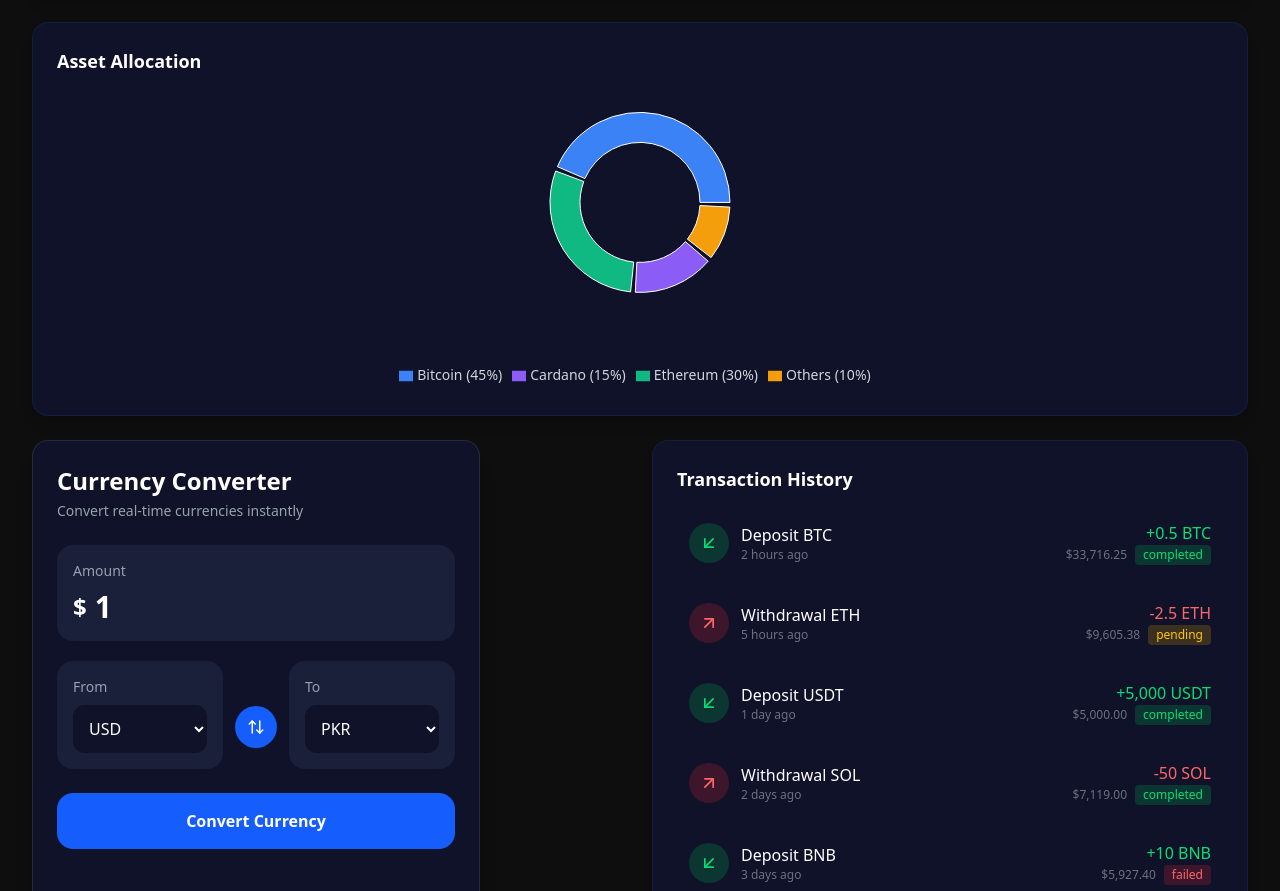
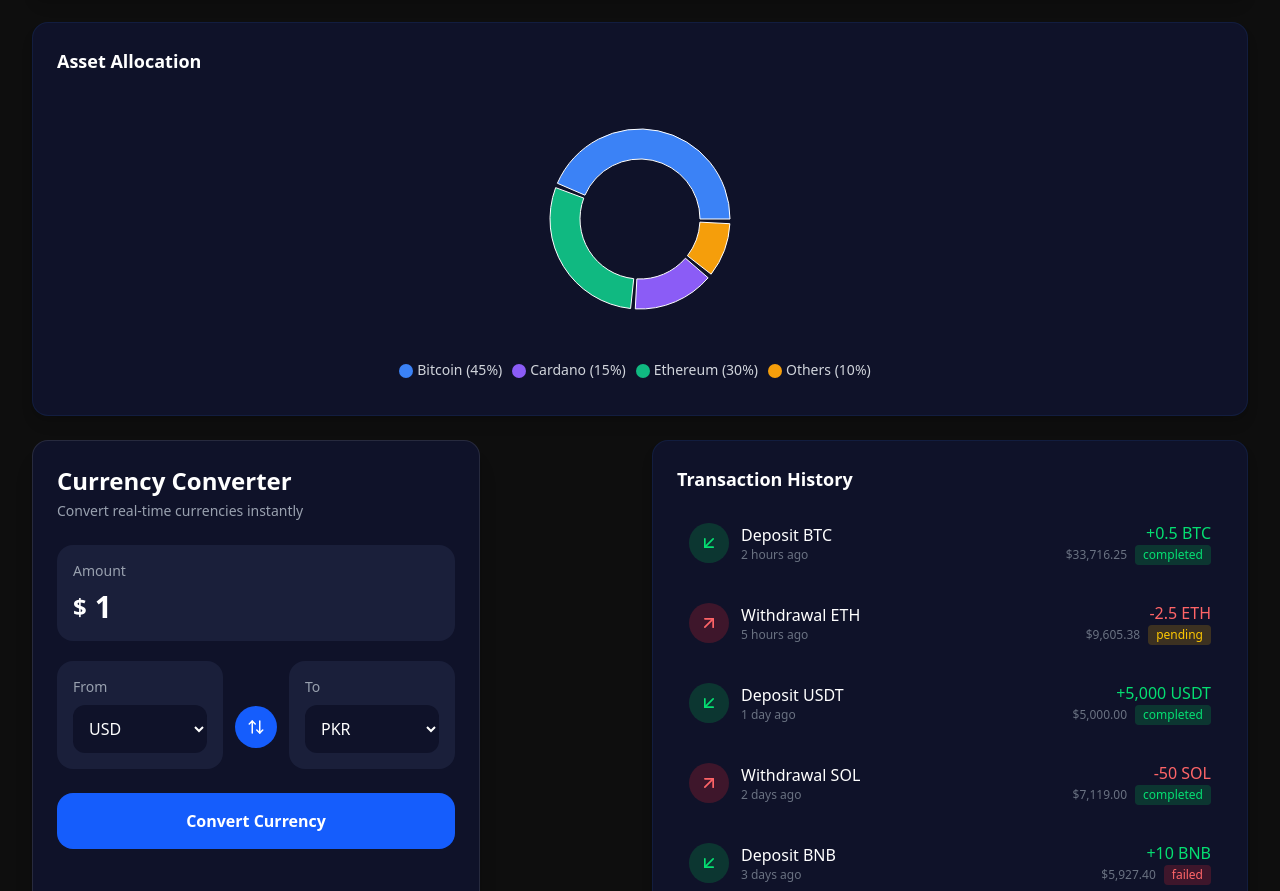
Before and after one commit to ziasarwar-of/blue-trade, a Next.js app: page / in a window 1280 px wide. Shown: the part 1292-2183 px from the top of the page. Built offline with nearby package versions, Linux system fonts and the light colour scheme.

Commit message:
fix small device spacing issue

```diff
--- a/src/components/assetsAllocation/AssetAllocation.tsx
+++ b/src/components/assetsAllocation/AssetAllocation.tsx
@@ -28,12 +28,12 @@ export default function AssetAllocation() {
       <div className="w-full h-[300px] min-w-0">
         {mounted ? (
           <ResponsiveContainer width="100%" height="100%">
-            <PieChart>
+            <PieChart margin={{ top: 10, bottom: 10 }}>
               <Pie
                 data={data}
                 dataKey="value"
                 cx="50%"
-                cy="40%"
+                cy="50%"
                 innerRadius={60}
                 outerRadius={90}
                 paddingAngle={3}
@@ -46,6 +46,8 @@ export default function AssetAllocation() {
               <Legend
                 verticalAlign="bottom"
                 align="center"
+                iconType="circle"
+                wrapperStyle={{ paddingTop: "20px" }}
                 formatter={(value: string, entry: any) => (
                   <span className="text-gray-300 text-sm">
                     {value} ({entry.payload.value}%)
```
